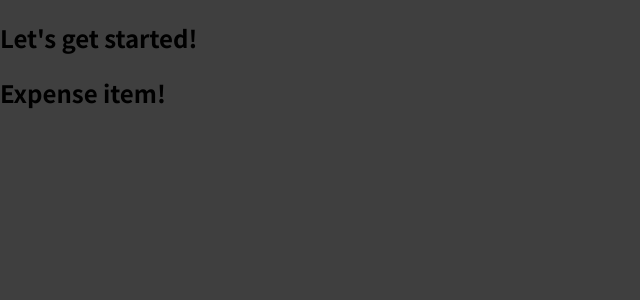
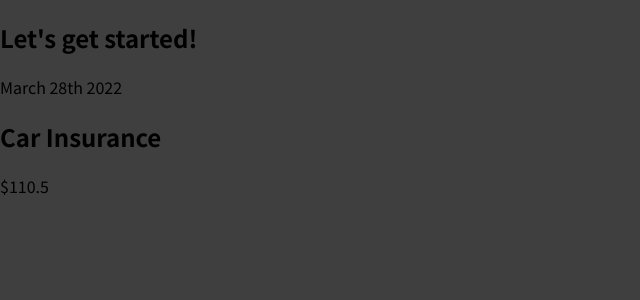
Before and after one commit to syauqeesy/kotak-pasir, a JavaScript app in the folder learn/learn-react/01-starting-setup/: page / in a window 1280 px wide. Shown: the top 300 px of the page, without its empty margins (0-640 px from the left). Built offline with nearby package versions, Linux system fonts and the light colour scheme.

Commit message:
writing more complex jsx

```diff
--- a/learn/learn-react/01-starting-setup/src/components/ExpenseItem.js
+++ b/learn/learn-react/01-starting-setup/src/components/ExpenseItem.js
@@ -1,6 +1,12 @@
 function ExpenseItem() {
   return (
-    <h2>Expense item!</h2>
+    <div className="ExpenseItem">
+      <div>March 28th 2022</div>
+      <div>
+        <h2>Car Insurance</h2>
+        <div>$110.5</div>
+      </div>
+    </div>
   )
 }
 
```
Also changed, not shown: 1 other file (tests, documents, lock files or other folders).
